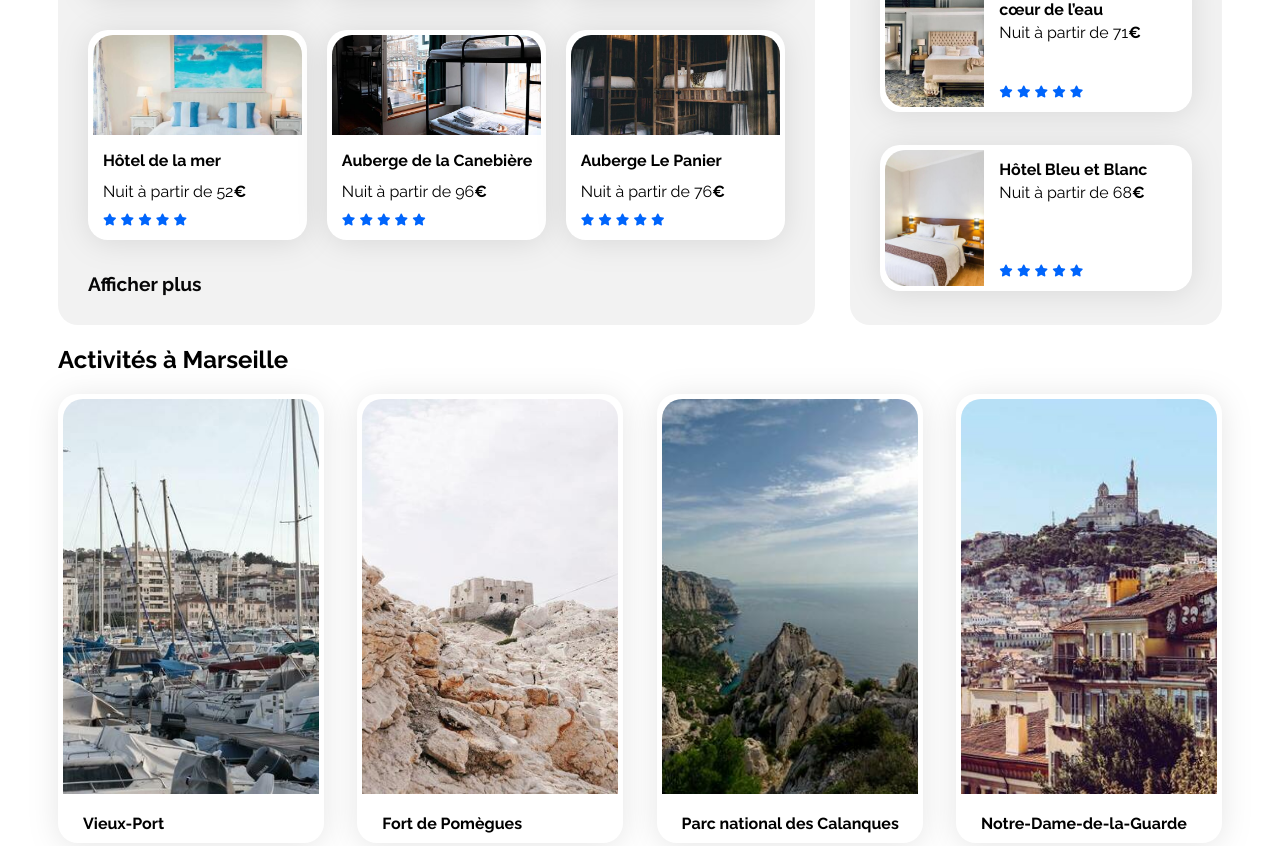
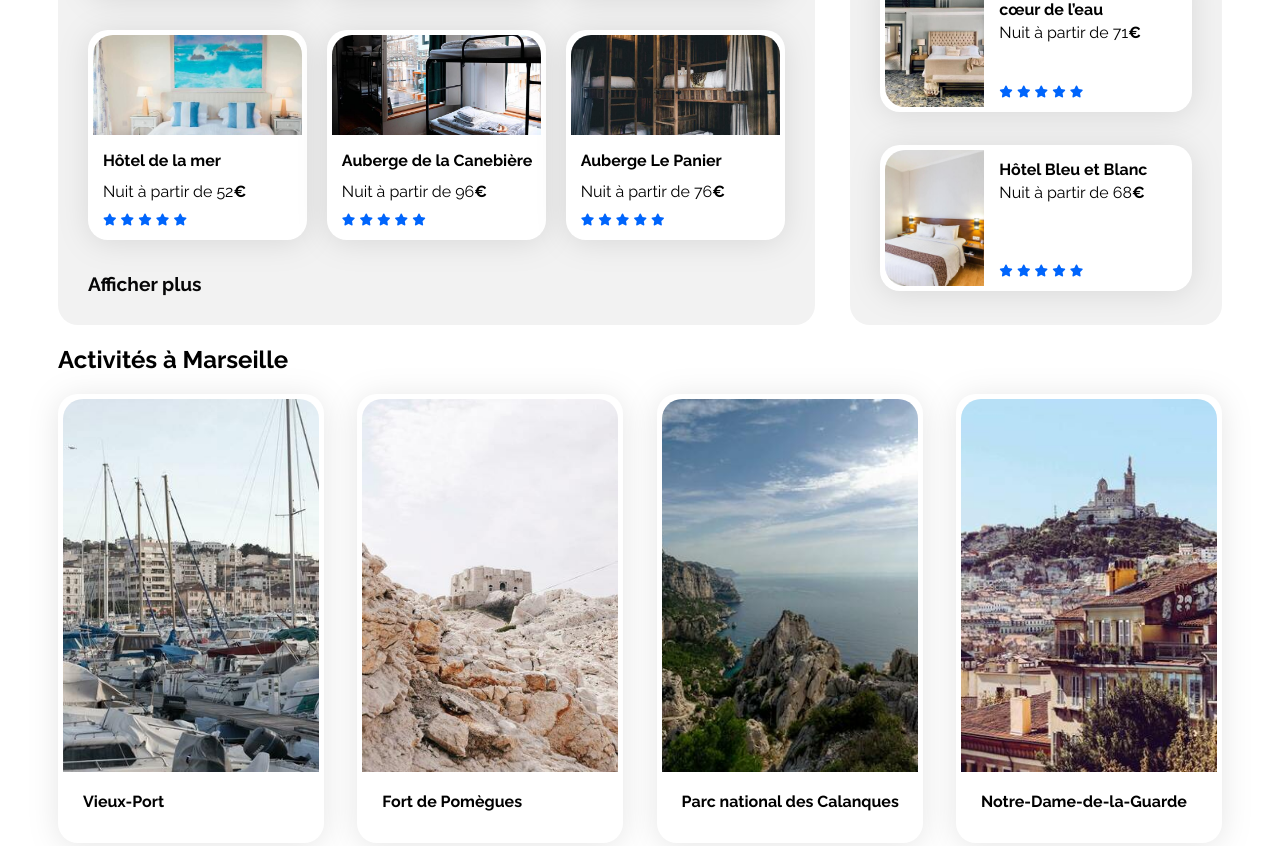
Before and after one commit to MorganYami/projet3booki, a plain HTML site: page index.html in a window 1280 px wide. Shown: the part 654-1500 px from the top of the page. Drawn offline with Linux system fonts and the light colour scheme.

Commit message:
changed height image in activite

```diff
--- a/css/style.css
+++ b/css/style.css
@@ -351,7 +351,7 @@ nav {
 }
 
 .activites .card img {
-    height: 90%;
+    height: 85%;
     width: 100%;
     object-fit: cover;
     border-top-left-radius: 20px;
```
